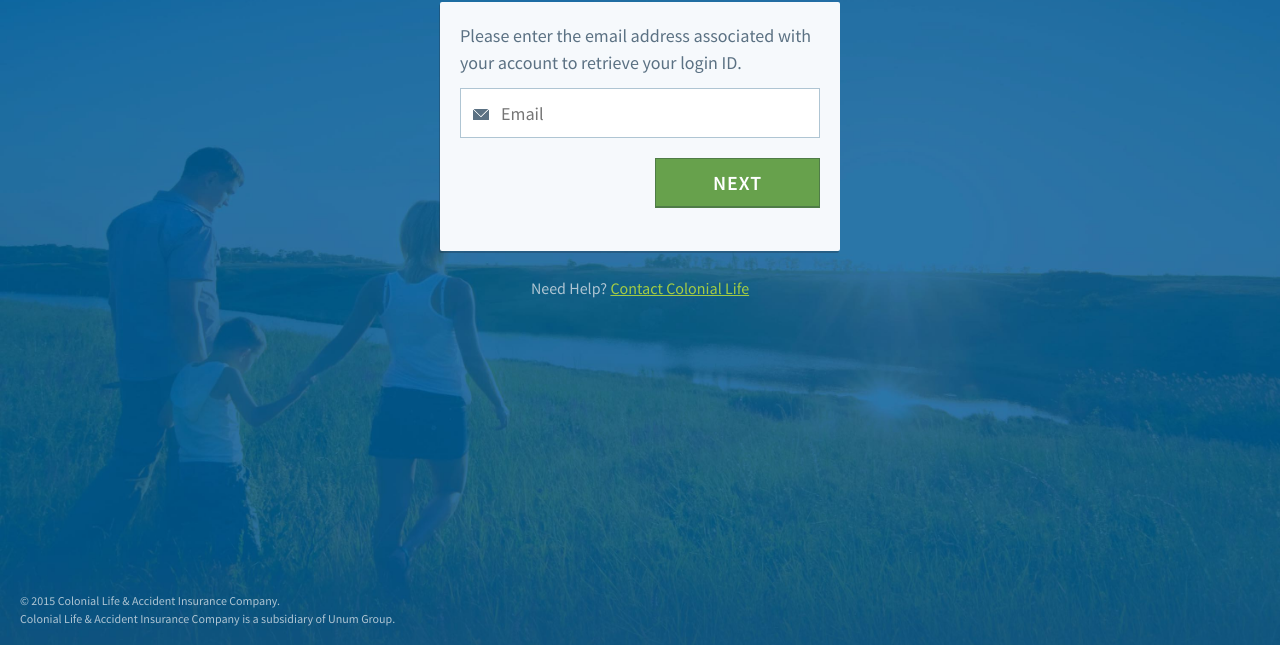
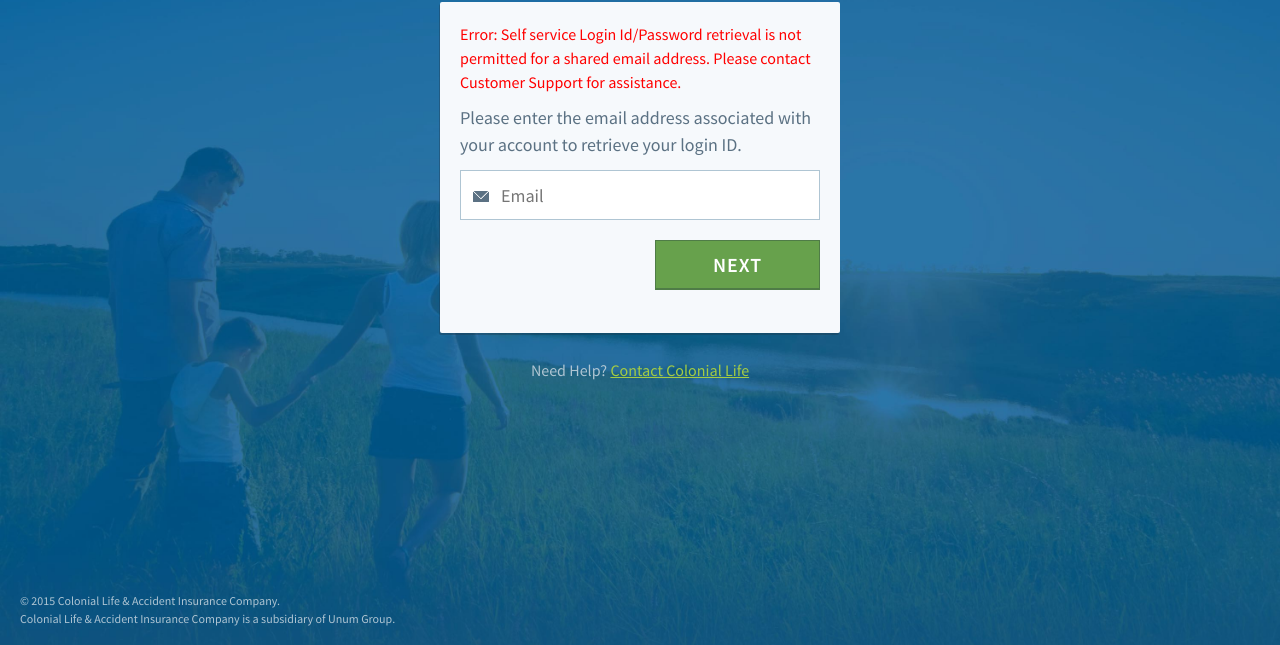
Before and after one commit to tyleryoungblood/password-reset, a website: page login-forgot.html in a window 1280 px wide. Shown: the part 155-800 px from the top of the page. Drawn offline with nearby package versions, Linux system fonts and the light colour scheme.

Commit message:
add css for MVC error class of .validation-summary-errors

```diff
--- a/login-forgot.html
+++ b/login-forgot.html
@@ -27,6 +27,13 @@
   </header>
 
   <form action="login-question.html">
+
+  <div class="validation-summary-errors" data-valmsg-summary="true">
+  <ul>
+          <li>Self service Login Id/Password retrieval is not permitted for a shared email address. Please contact Customer Support for assistance.</li>
+  </ul>
+  </div>
+
 
     <p>Please enter the email address associated with your account to retrieve your login ID.</p>
 
--- a/scss/_alert-boxes.scss
+++ b/scss/_alert-boxes.scss
@@ -16,3 +16,24 @@
 .verified {
   color: $leaf;
 }
+
+// MVC Errors
+.validation-summary-errors {
+  ul, li {
+    padding: 0;
+    margin: 0;
+  }
+
+  ul {
+    margin-bottom: 10px;
+  }
+
+  li {
+    list-style-type: none;
+    color: red;
+
+    &:before {
+      content: "Error: ";
+    }
+  }
+}
```
Also changed, not shown: css/site.css.
